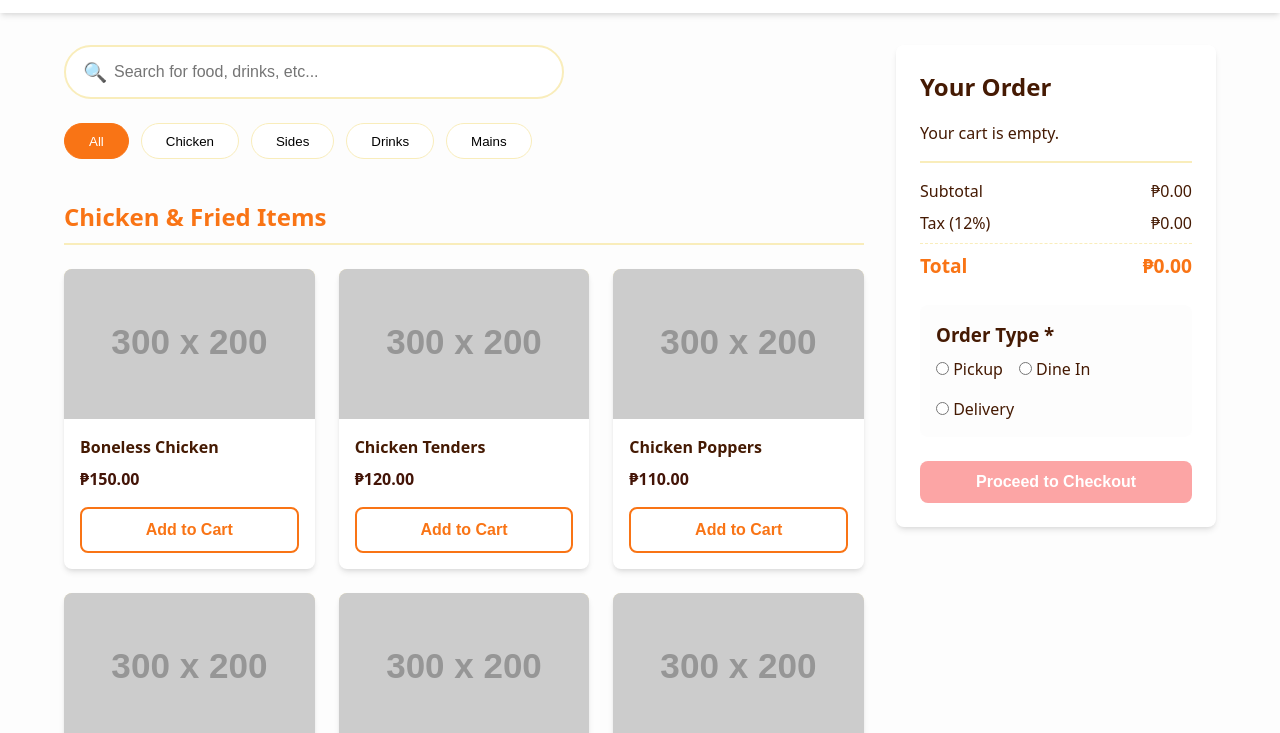
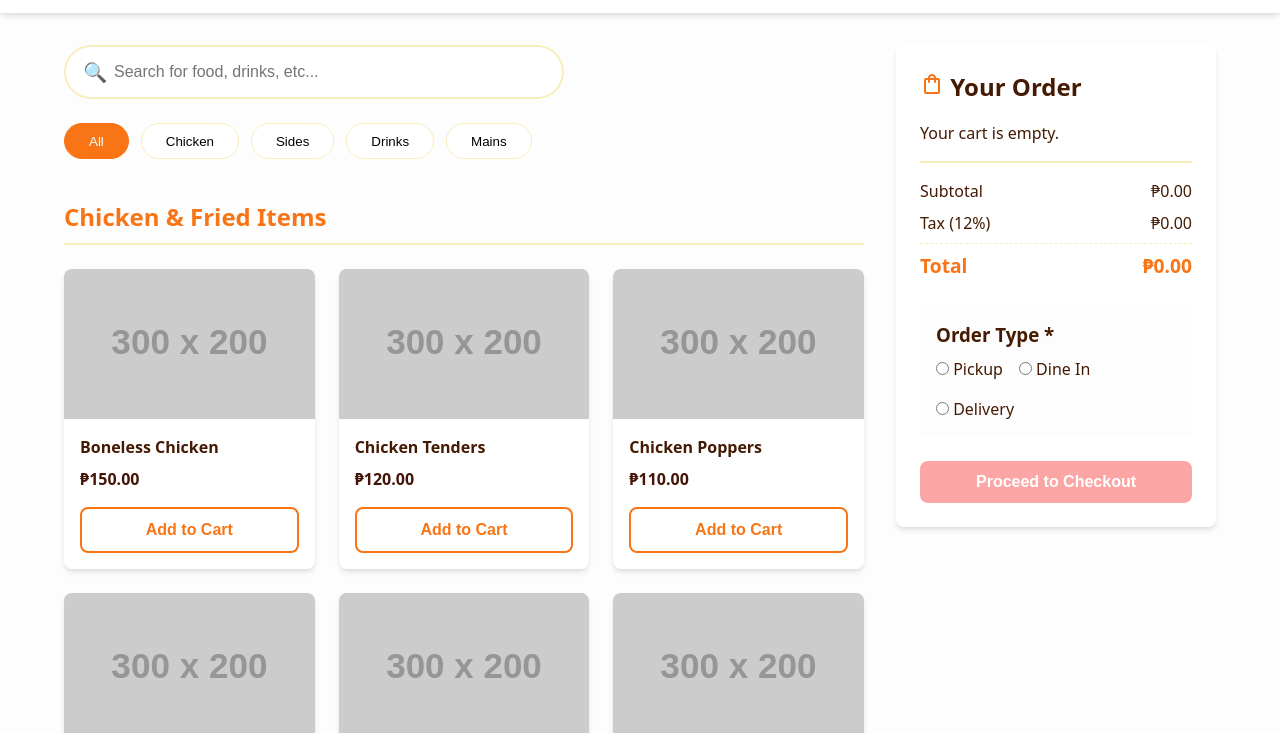
Before and after one commit to Edzarc/friedays-website, a plain HTML site: page menu.html in a window 1280 px wide. Shown: the part 67-800 px from the top of the page. Drawn offline with nearby package versions, Linux system fonts and the light colour scheme; placeholder pictures from the web are drawn by us.

Commit message:
Account and Seacrh Formatting

```diff
--- a/menu.html
+++ b/menu.html
@@ -7,10 +7,7 @@
     <title>Friedays Bocaue| Menu</title>
     <link rel="stylesheet" href="css/styles.css">
     <link rel="stylesheet" href="css/menu.css">
-
-    <link
-        href="https://fonts.googleapis.com/css2?family=Material+Symbols+Outlined:wght,FILL@100..700,0..1&amp;display=swap"
-        rel="stylesheet" />
+    <link href="https://fonts.googleapis.com/css2?family=Material+Symbols+Outlined:wght,FILL@100..700,0..1&amp;display=swap" rel="stylesheet" />
 </head>
 
 <body>
@@ -42,7 +39,9 @@
 
         <aside class="cart-section">
             <div class="cart-card">
-                <h2>Your Order</h2>
+                <h2><span class="material-symbols-outlined text-primary" style="color: var(--clr-primary);">shopping_bag</span>
+                    Your Order
+                </h2>
                 <div id="cartItems" class="cart-items">
                     <p class="empty-cart">Your cart is empty.</p>
                 </div>
```
